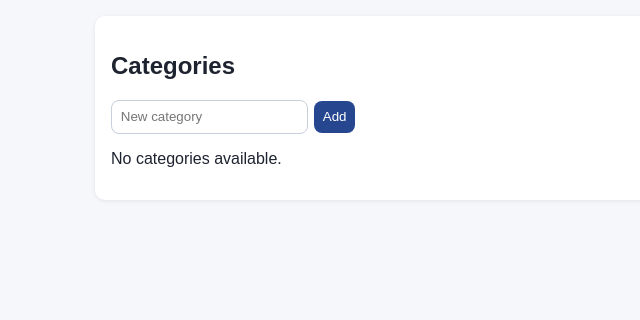
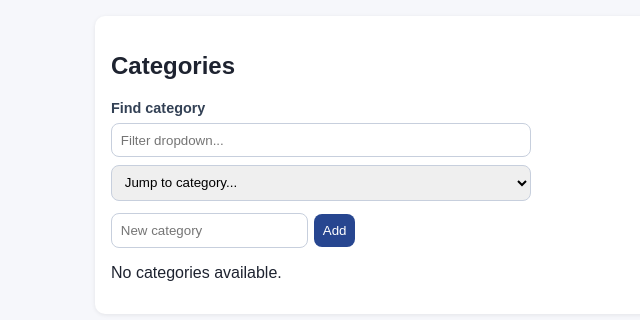
Before and after one commit to lemurqr/expense-tracker, a Flask app: page /categories in a window 1280 px wide. Shown: the part 130-450 px from the top of the page, without its empty margins (45-685 px from the left). Run offline with Flask 3, Linux system fonts and the light colour scheme; the visitor is signed in with stand-in values (Sample User, id 1); data comes from the database, SQL or seed files in the repository; data that the repository does not hold is empty; some libraries are stand-ins or nearby versions.

Commit message:
Improve categories page finder and compact subcategory add UI

```diff
--- a/expense_tracker/static/styles.css
+++ b/expense_tracker/static/styles.css
@@ -98,3 +98,6 @@ th, td { border-bottom: 1px solid #e5e7ef; padding: .45rem; text-align: left; }
 .subcategory-manager { margin-top: .55rem; }
 .subcategory-manager ul { list-style: none; padding: 0; margin: .45rem 0 0; }
 .subcategory-manager li { display: flex; gap: .45rem; align-items: center; margin-top: .35rem; }
+.category-finder { display: grid; gap: .45rem; margin-bottom: .75rem; max-width: 420px; }
+.category-finder label { font-weight: 600; color: #334155; font-size: .9rem; }
+.subcategory-inline-form { margin-top: .45rem; }
--- a/expense_tracker/templates/categories.html
+++ b/expense_tracker/templates/categories.html
@@ -2,13 +2,28 @@
 {% block content %}
 <section class="card">
   <h2>Categories</h2>
+  <div class="category-finder" aria-label="Category finder">
+    <label for="category-search">Find category</label>
+    <input
+      id="category-search"
+      type="search"
+      placeholder="Filter dropdown..."
+      autocomplete="off"
+    >
+    <select id="category-jump" aria-label="Jump to category">
+      <option value="">Jump to category...</option>
+      {% for category in categories %}
+      <option value="category-{{ category.id }}">{{ category.name }}</option>
+      {% endfor %}
+    </select>
+  </div>
   <form method="post" class="inline-form">
     <input name="name" placeholder="New category" required>
     <button type="submit">Add</button>
   </form>
   <ul class="category-list">
     {% for category in categories %}
-    <li class="category-list-item">
+    <li class="category-list-item" id="category-{{ category.id }}">
       <div class="category-row-head">
         <strong>{{ category.name }}</strong>
         <span>
@@ -20,9 +35,25 @@
       </div>
 
       <div class="subcategory-manager">
-        <form method="post" action="{{ url_for('create_subcategory', category_id=category.id) }}" class="inline-form">
-          <input name="name" placeholder="Add subcategory">
-          <button type="submit">Add subcategory</button>
+        <button
+          type="button"
+          class="button button-secondary subcategory-toggle"
+          data-category-id="{{ category.id }}"
+          aria-expanded="false"
+          aria-controls="subcategory-form-{{ category.id }}"
+        >
+          + Add subcategory
+        </button>
+        <form
+          method="post"
+          action="{{ url_for('create_subcategory', category_id=category.id) }}"
+          class="inline-form subcategory-inline-form"
+          id="subcategory-form-{{ category.id }}"
+          hidden
+        >
+          <input name="name" placeholder="Subcategory name" required>
+          <button type="submit">Add</button>
+          <button type="button" class="button button-secondary subcategory-cancel" data-category-id="{{ category.id }}">Cancel</button>
         </form>
         <ul>
           {% for subcategory in subcategories_by_category.get(category.id, []) %}
@@ -46,4 +77,89 @@
     {% endfor %}
   </ul>
 </section>
+
+<script>
+  (function () {
+    var finderInput = document.getElementById('category-search');
+    var jumpSelect = document.getElementById('category-jump');
+    var allOptions = [];
+
+    if (jumpSelect) {
+      allOptions = Array.from(jumpSelect.options).slice(1).map(function (option) {
+        return { value: option.value, label: option.textContent };
+      });
+
+      jumpSelect.addEventListener('change', function () {
+        if (!jumpSelect.value) {
+          return;
+        }
+        var target = document.getElementById(jumpSelect.value);
+        if (target) {
+          target.scrollIntoView({ behavior: 'smooth', block: 'start' });
+        }
+      });
+    }
+
+    if (finderInput && jumpSelect) {
+      finderInput.addEventListener('input', function () {
+        var query = finderInput.value.trim().toLowerCase();
+        var matching = allOptions.filter(function (option) {
+          return option.label.toLowerCase().indexOf(query) !== -1;
+        });
+
+        jumpSelect.innerHTML = '<option value="">Jump to category...</option>';
+        matching.forEach(function (option) {
+          var newOption = document.createElement('option');
+          newOption.value = option.value;
+          newOption.textContent = option.label;
+          jumpSelect.appendChild(newOption);
+        });
+      });
+    }
+
+    var openCategoryId = null;
+
+    function closeForm(categoryId) {
+      var form = document.getElementById('subcategory-form-' + categoryId);
+      var toggle = document.querySelector('.subcategory-toggle[data-category-id="' + categoryId + '"]');
+      if (!form || !toggle) {
+        return;
+      }
+      form.hidden = true;
+      toggle.hidden = false;
+      toggle.setAttribute('aria-expanded', 'false');
+      openCategoryId = null;
+    }
+
+    document.querySelectorAll('.subcategory-toggle').forEach(function (toggleButton) {
+      toggleButton.addEventListener('click', function () {
+        var categoryId = toggleButton.getAttribute('data-category-id');
+        var form = document.getElementById('subcategory-form-' + categoryId);
+        if (!form) {
+          return;
+        }
+
+        if (openCategoryId && openCategoryId !== categoryId) {
+          closeForm(openCategoryId);
+        }
+
+        form.hidden = false;
+        toggleButton.hidden = true;
+        toggleButton.setAttribute('aria-expanded', 'true');
+        openCategoryId = categoryId;
+
+        var input = form.querySelector('input[name="name"]');
+        if (input) {
+          input.focus();
+        }
+      });
+    });
+
+    document.querySelectorAll('.subcategory-cancel').forEach(function (cancelButton) {
+      cancelButton.addEventListener('click', function () {
+        closeForm(cancelButton.getAttribute('data-category-id'));
+      });
+    });
+  })();
+</script>
 {% endblock %}
```
